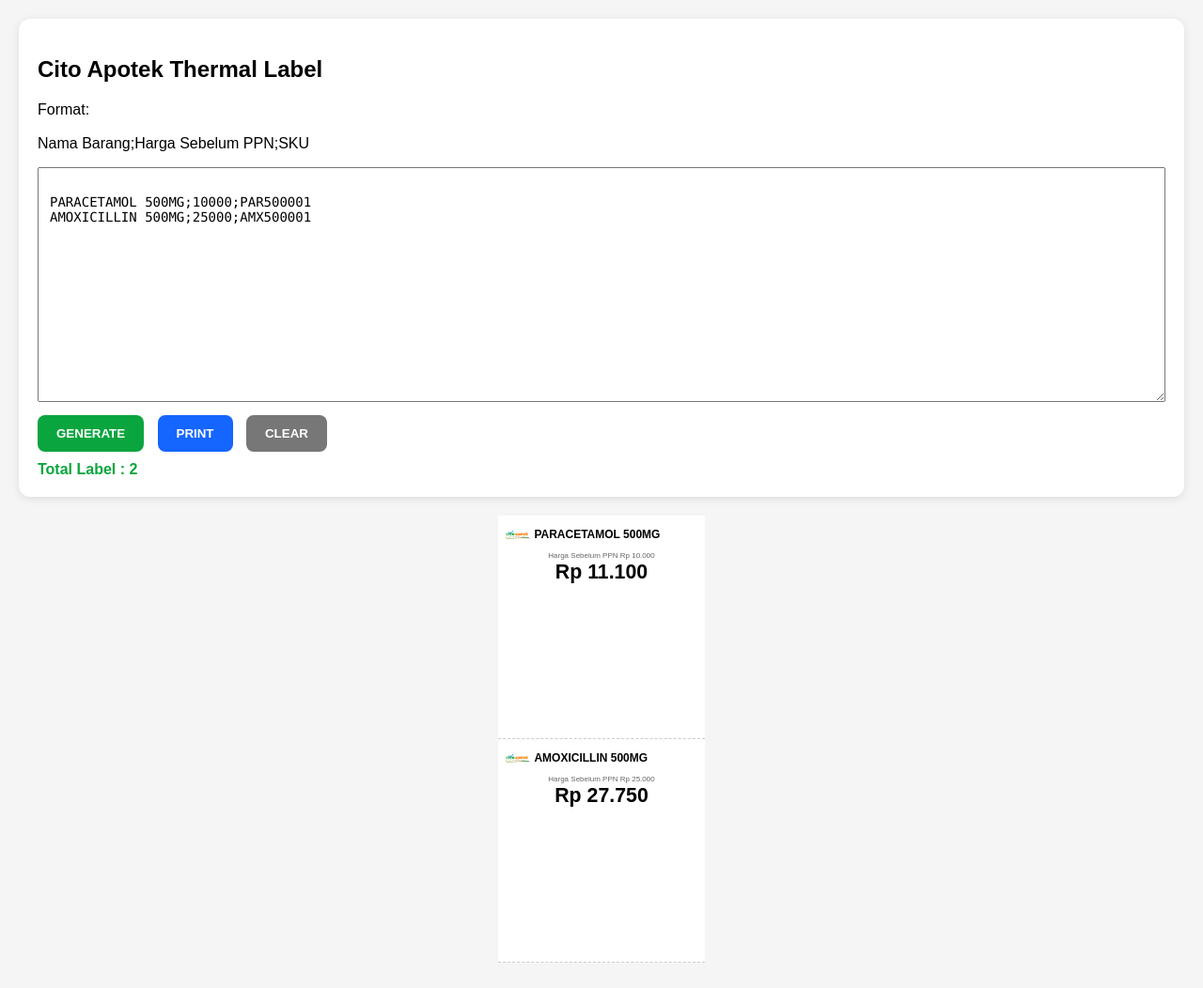
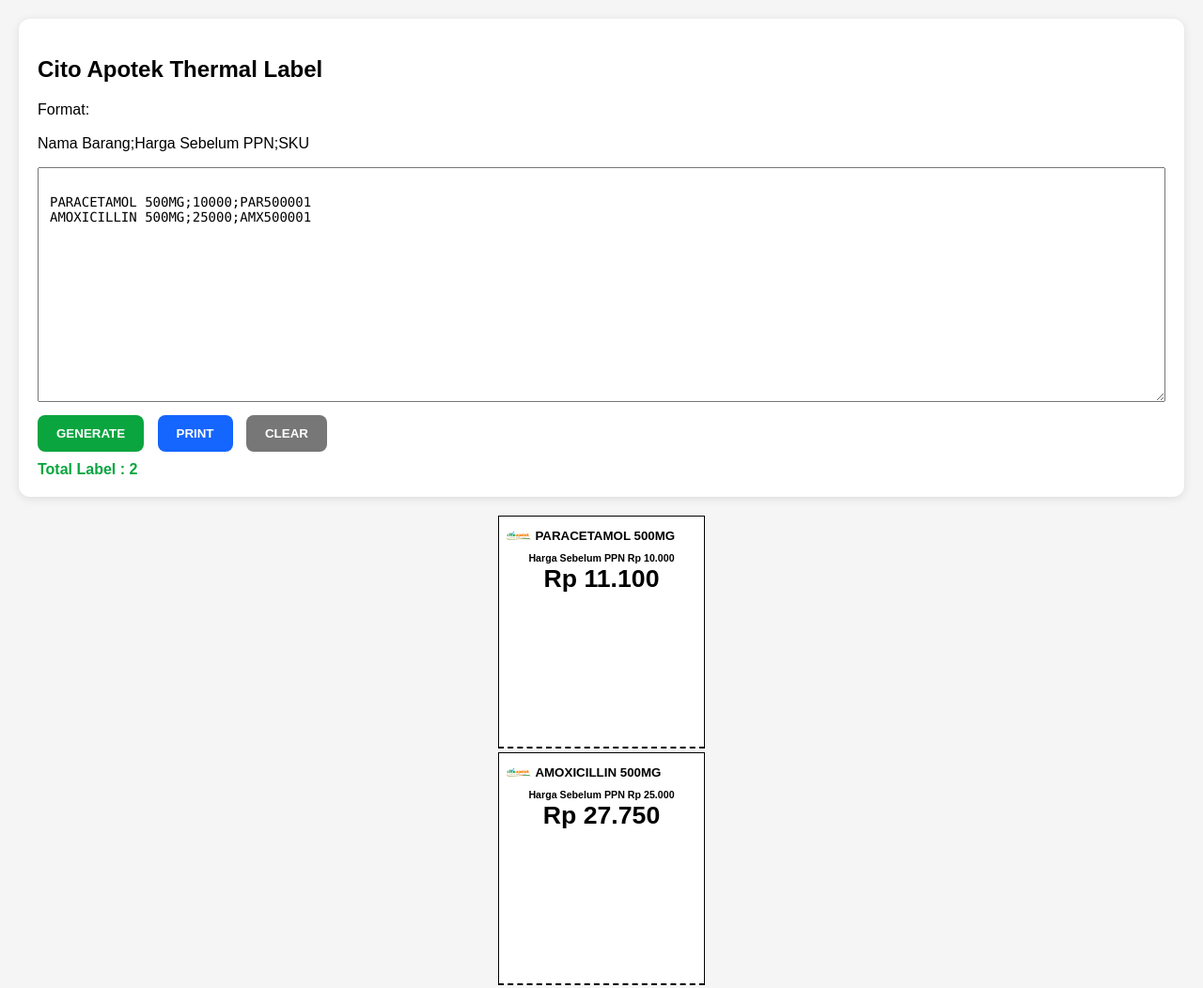
Before and after one commit to dedesaputra2312/cito-pricecard, a plain HTML site: page index.html in a window 1280 px wide. Shown: the whole page at 94% size. Drawn offline with Linux system fonts and the light colour scheme; a script that the page names is missing.

Commit message:
index.html

```diff
--- a/index.html
+++ b/index.html
@@ -109,11 +109,15 @@
 
 padding:2mm;
 
-border-bottom:1px dashed #ccc;
+border:1px solid #000;
+
+border-bottom:2px dashed #000;
 
 background:white;
 
 overflow:hidden;
+
+margin-bottom:1mm;
 
 }
 
@@ -142,13 +146,15 @@
 
 .nama{
 
-font-size:9pt;
+font-size:10pt;
 
-font-weight:bold;
+font-weight:900;
 
-line-height:1.1;
+line-height:1.05;
 
 word-break:break-word;
+
+color:#000;
 
 }
 
@@ -156,9 +162,11 @@
 
 .sebelum{
 
-font-size:6pt;
+font-size:8pt;
 
-color:#666;
+font-weight:700;
+
+color:#000;
 
 text-align:center;
 
@@ -168,7 +176,7 @@
 
 .sesudah{
 
-font-size:16pt;
+font-size:20pt;
 
 font-weight:900;
 
@@ -202,7 +210,13 @@
 
 /* PRINT */
 
-@media print{
+@media print{*{
+
+color:#000 !important;
+
+background:#fff !important;
+
+}
 
 body{
 margin:0;
@@ -451,13 +465,15 @@
 
 format:"CODE128",
 
-width:1.3,
+width:1.8,
 
-height:30,
+height:36,
 
 displayValue:true,
 
-fontSize:10,
+fontSize:12,
+
+fontOptions:"bold",
 
 margin:0,
 
```
